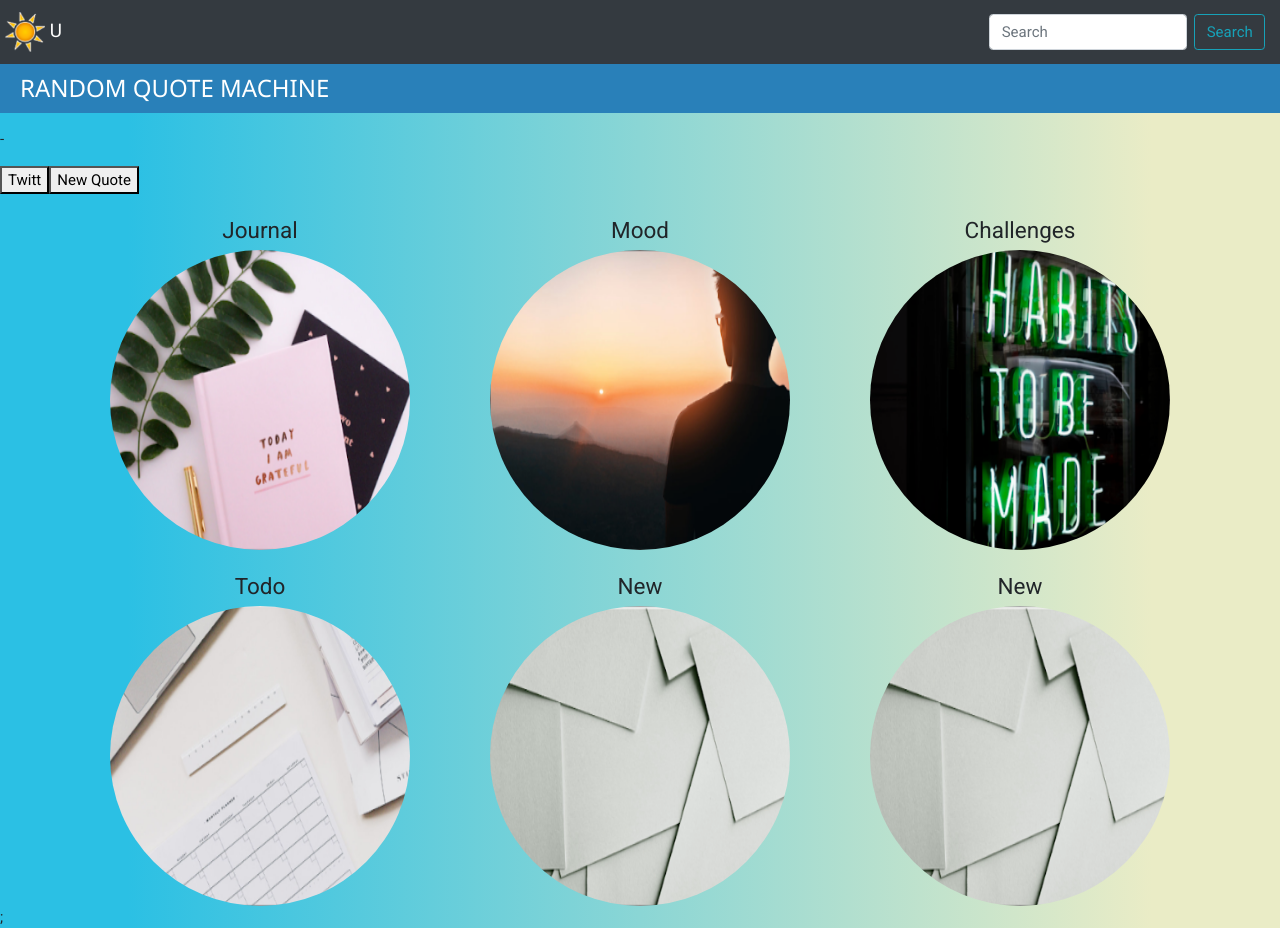
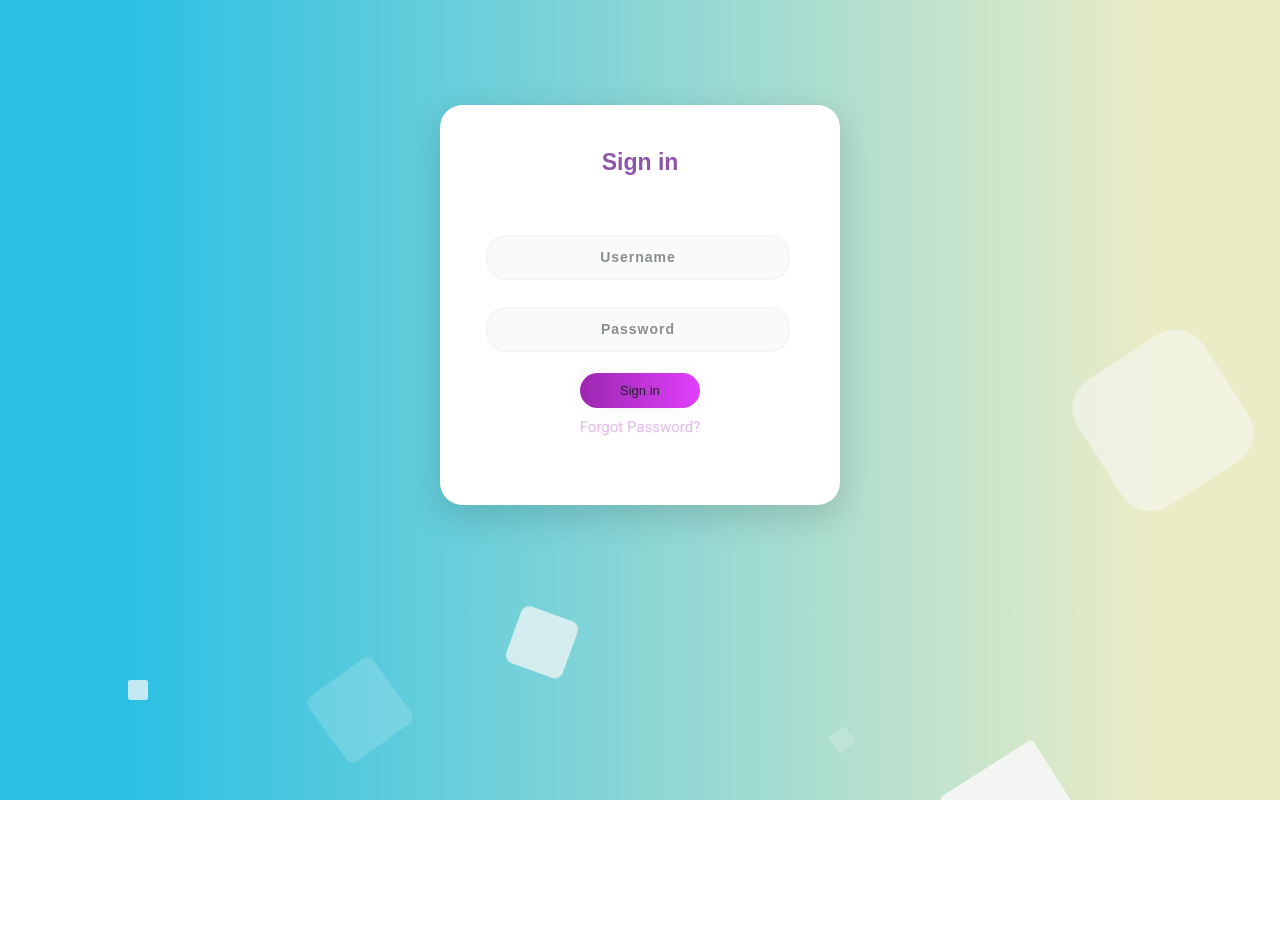
Before and after one commit to shivangna/U-Because-You-Matter, a React (Create React App) app in the folder client/: page /login in a window 1280 px wide. After the commit the page ends 800 px from the top, so only its background shows below. Built offline with nearby package versions, Linux system fonts and the light colour scheme; no server answers; what react-fusioncharts would draw is missing.

Commit message:
login page

```diff
--- /dev/null
+++ b/client/src/App/pages/login.css
@@ -0,0 +1,237 @@
+@import url('https://fonts.googleapis.com/css?family=Source+Sans+Pro:200,300');
+
+*{
+    margin: 0px;
+    padding: 0px;
+}
+
+
+
+
+.context {
+    width: 100%;
+    position: absolute;
+    top:50vh;
+
+}
+
+.context h2{
+    text-align: center;
+    color: #fff;
+    font-size: 50px;
+}
+
+
+
+
+.circles{
+    position: absolute;
+    top: 0;
+    left: 0;
+    width: 100%;
+    height: 100%;
+    overflow: hidden;
+    z-index: -100;
+}
+
+.circles li{
+    position: absolute;
+    display: block;
+    list-style: none;
+    width: 20px;
+    height: 20px;
+    background: rgba(255, 255, 255, 0.2);
+    animation: animate 25s linear infinite;
+    bottom: -150px;
+
+}
+
+.circles li:nth-child(1){
+    left: 25%;
+    width: 80px;
+    height: 80px;
+    animation-delay: 0s;
+}
+
+
+.circles li:nth-child(2){
+    left: 10%;
+    width: 20px;
+    height: 20px;
+    animation-delay: 2s;
+    animation-duration: 12s;
+}
+
+.circles li:nth-child(3){
+    left: 70%;
+    width: 20px;
+    height: 20px;
+    animation-delay: 4s;
+}
+
+.circles li:nth-child(4){
+    left: 40%;
+    width: 60px;
+    height: 60px;
+    animation-delay: 0s;
+    animation-duration: 18s;
+}
+
+.circles li:nth-child(5){
+    left: 65%;
+    width: 20px;
+    height: 20px;
+    animation-delay: 0s;
+}
+
+.circles li:nth-child(6){
+    left: 75%;
+    width: 110px;
+    height: 110px;
+    animation-delay: 3s;
+}
+
+.circles li:nth-child(7){
+    left: 35%;
+    width: 150px;
+    height: 150px;
+    animation-delay: 7s;
+}
+
+.circles li:nth-child(8){
+    left: 50%;
+    width: 25px;
+    height: 25px;
+    animation-delay: 15s;
+    animation-duration: 45s;
+}
+
+.circles li:nth-child(9){
+    left: 20%;
+    width: 15px;
+    height: 15px;
+    animation-delay: 2s;
+    animation-duration: 35s;
+}
+
+.circles li:nth-child(10){
+    left: 85%;
+    width: 150px;
+    height: 150px;
+    animation-delay: 0s;
+    animation-duration: 11s;
+}
+
+
+
+@keyframes animate {
+
+    0%{
+        transform: translateY(0) rotate(0deg);
+        opacity: 1;
+        border-radius: 0;
+    }
+
+    100%{
+        transform: translateY(-1000px) rotate(720deg);
+        opacity: 0;
+        border-radius: 50%;
+    }
+
+}
+
+
+.main {
+    background-color: #FFFFFF;
+    width: 400px;
+    height: 400px;
+    margin: 7em auto;
+    border-radius: 1.5em;
+    box-shadow: 0px 11px 35px 2px rgba(0, 0, 0, 0.14);
+}
+
+.sign {
+    padding-top: 40px;
+    color: #8C55AA;
+    font-family: 'Ubuntu', sans-serif;
+    font-weight: bold;
+    font-size: 23px;
+}
+
+.un {
+width: 76%;
+color: rgb(38, 50, 56);
+font-weight: 700;
+font-size: 14px;
+letter-spacing: 1px;
+background: rgba(136, 126, 126, 0.04);
+padding: 10px 20px;
+border: none;
+border-radius: 20px;
+outline: none;
+box-sizing: border-box;
+border: 2px solid rgba(0, 0, 0, 0.02);
+margin-bottom: 50px;
+margin-left: 46px;
+text-align: center;
+margin-bottom: 27px;
+font-family: 'Ubuntu', sans-serif;
+}
+
+form.form1 {
+    padding-top: 40px;
+}
+
+.pass {
+        width: 76%;
+color: rgb(38, 50, 56);
+font-weight: 700;
+font-size: 14px;
+letter-spacing: 1px;
+background: rgba(136, 126, 126, 0.04);
+padding: 10px 20px;
+border: none;
+border-radius: 20px;
+outline: none;
+box-sizing: border-box;
+border: 2px solid rgba(0, 0, 0, 0.02);
+margin-bottom: 50px;
+margin-left: 46px;
+text-align: center;
+margin-bottom: 27px;
+font-family: 'Ubuntu', sans-serif;
+}
+
+
+.un:focus, .pass:focus {
+    border: 2px solid rgba(0, 0, 0, 0.18) !important;
+
+}
+
+.submit {
+  cursor: pointer;
+    border-radius: 5em;
+    color: #fff;
+    background: linear-gradient(to right, #9C27B0, #E040FB);
+    border: 0;
+    padding-left: 40px;
+    padding-right: 40px;
+    padding-bottom: 10px;
+    padding-top: 10px;
+    font-family: 'Ubuntu', sans-serif;
+    margin-left: 35%;
+    font-size: 13px;
+    box-shadow: 0 0 20px 1px rgba(0, 0, 0, 0.04);
+}
+
+.forgot {
+    text-shadow: 0px 0px 3px rgba(117, 117, 117, 0.12);
+    color: #E1BEE7;
+    padding-top: 15px;
+}
+
+a {
+    text-shadow: 0px 0px 3px rgba(117, 117, 117, 0.12);
+    color: #E1BEE7;
+    text-decoration: none
+}
--- /dev/null
+++ b/client/src/App/pages/login.js
@@ -0,0 +1,62 @@
+import React, { Component } from "react";
+import "./login.css";
+
+
+
+class Login extends Component {
+
+    componentDidMount () {
+        const script = document.createElement("script");
+        script.src = "http://cdnjs.cloudflare.com/ajax/libs/jquery/2.1.3/jquery.min.js";
+        script.async = true;
+        document.body.appendChild(script);
+
+    };
+
+    render () {
+        return (
+            <div>
+            <div className="main">
+              <p className="sign" align="center">Sign in</p>
+              <form className="form1">
+                <input className="un " type="text" align="center" placeholder="Username" />
+                <input className="pass" type="password" align="center" placeholder="Password" />
+                <a className="submit" align="center">Sign in</a>
+                <p className="forgot" align="center"><a href="#">Forgot Password?</a></p><a href="#">
+                </a></form></div><a href="#">
+            </a>
+
+            <ul className="circles">
+                <li></li>
+                <li></li>
+                <li></li>
+                <li></li>
+                <li></li>
+                <li></li>
+                <li></li>
+                <li></li>
+                <li></li>
+                <li></li>
+            </ul>
+            </div>
+    )};
+}
+
+    // render() {
+    //     return(
+    //     <div className="wrapper">
+	//         <div className="container">
+	// 	        <h1>Welcome</h1>
+	// 	        <form className="form">
+    //                 <input type="text" placeholder="Username"/>
+    //                 <input type="password" placeholder="Password"/>
+    //                 <button type="submit" id="login-button">Login</button>
+	// 	        </form>
+	//         </div>
+    //     <ul class="bg-bubbles">
+    //     </ul>
+    // </div>
+    //     )
+    // };
+
+  export default Login;
--- a/client/src/index.js
+++ b/client/src/index.js
@@ -1,12 +1,16 @@
 import React from 'react';
 import { render } from 'react-dom';
-import { BrowserRouter } from 'react-router-dom';
+import { BrowserRouter, Route, Redirect, Link, Switch } from "react-router-dom";
 
+//import { BrowserRouter as Router, Route, Link } from "react-router-dom";
+import Login from './App/pages/login.js'
 import './index.css';
 import App from './App/App';
 
+
 render((
     <BrowserRouter>
-        <App/>
+      <Route path="/login" exact component={Login} />
+        <Route path="/app" component={App} />
     </BrowserRouter>
 ), document.getElementById('root'));
```
Also changed, not shown: 1 other file (tests, documents, lock files or other folders).
